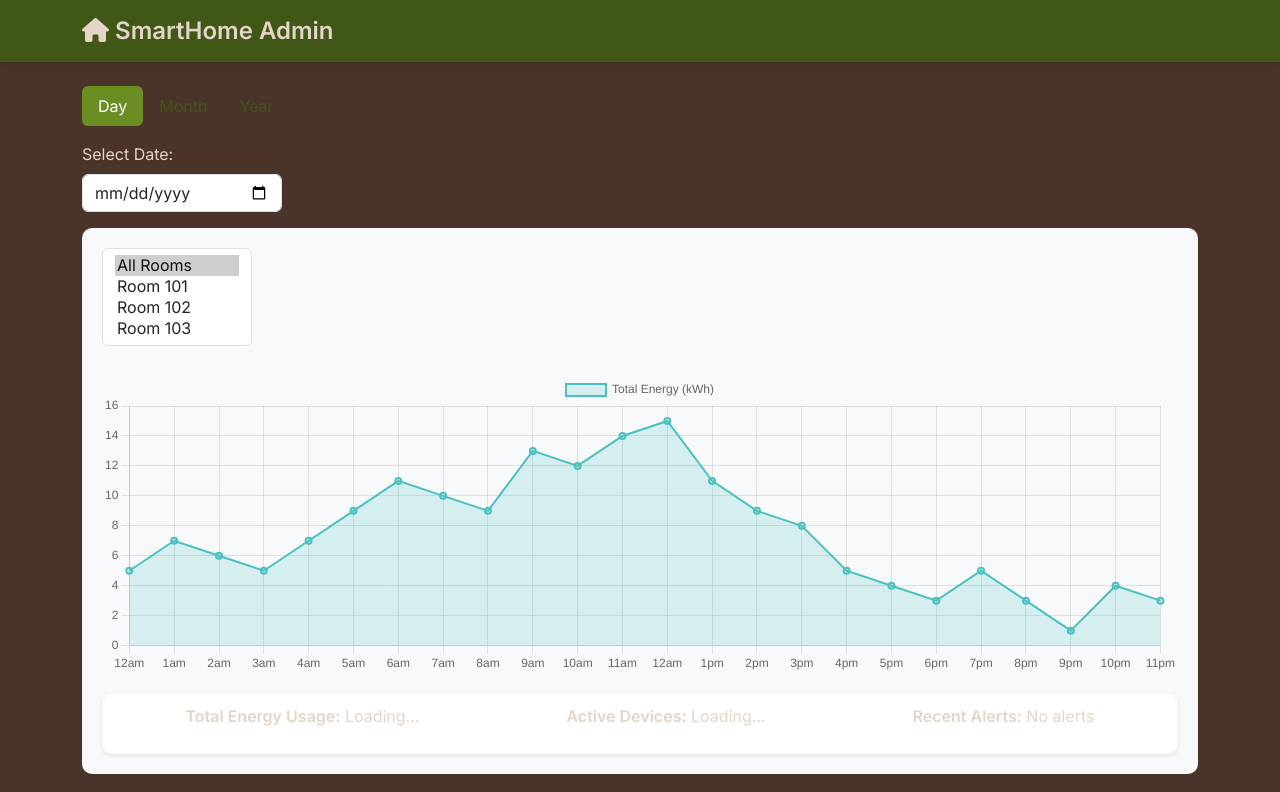
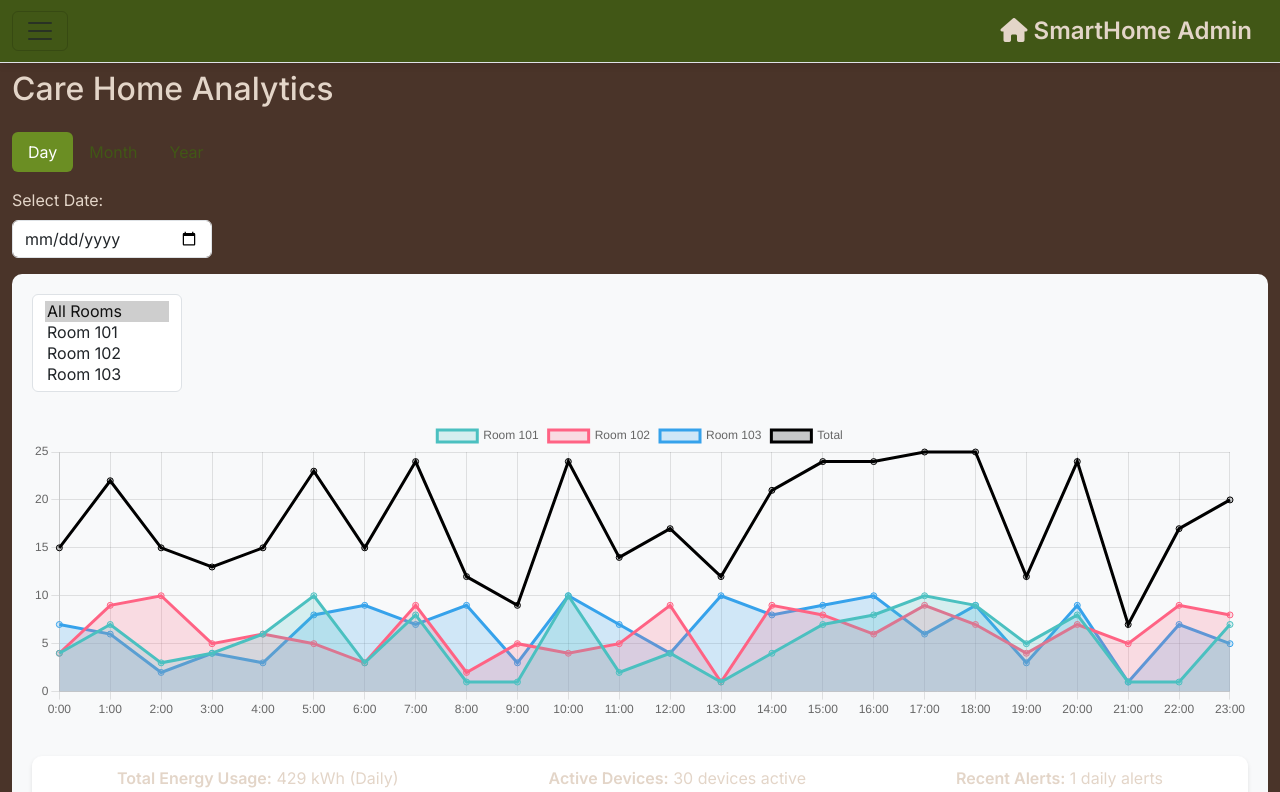
Before and after one commit to Mixonaut/pdproject, a plain HTML site: page SMART HOUSE SYSTEM/admin.html in a window 1280 px wide. Both pictures are taken after a click on the tab "Day". Shown: the top 792 px of the page. Drawn offline with nearby package versions, Linux system fonts and the light colour scheme.

Commit message:
updates admin page

```diff
--- a/SMART HOUSE SYSTEM/admin.html
+++ b/SMART HOUSE SYSTEM/admin.html
@@ -19,19 +19,81 @@
     <link rel="stylesheet" href="style.css" />
     <script src="https://cdn.jsdelivr.net/npm/chart.js"></script>
   </head>
+
   <body>
-    <nav class="navbar navbar-expand-lg navbar-light bg-light">
-      <div class="container">
-        <a class="navbar-brand" href="#"
-          ><i class="fas fa-home"></i> SmartHome Admin</a
+    <!-- NAVBAR -->
+    <nav class="navbar navbar-light bg-light fixed-top border-bottom">
+      <div class="container-fluid">
+        <!-- Hamburger button -->
+        <button
+          class="navbar-toggler"
+          type="button"
+          data-bs-toggle="offcanvas"
+          data-bs-target="#sidebarMenu"
+          aria-controls="sidebarMenu"
+          aria-label="Toggle navigation"
         >
+          <span class="navbar-toggler-icon"></span>
+        </button>
+        <a class="navbar-brand ms-2" href="#">
+          <i class="fas fa-home"></i> SmartHome Admin
+        </a>
       </div>
     </nav>
 
-    <div class="container mt-4">
-      <h2 class="mb-4">Admin Dashboard</h2>
+    <!-- OFFCANVAS SIDEBAR -->
+    <div
+      class="offcanvas offcanvas-start"
+      tabindex="-1"
+      id="sidebarMenu"
+      aria-labelledby="sidebarMenuLabel"
+      data-bs-scroll="true"
+      data-bs-backdrop="true"
+    >
+      <div class="offcanvas-header">
+        <h5 class="offcanvas-title" id="sidebarMenuLabel">Menu</h5>
+        <button
+          type="button"
+          class="btn-close text-reset"
+          data-bs-dismiss="offcanvas"
+          aria-label="Close"
+        ></button>
+      </div>
+      <div class="offcanvas-body">
+        <nav class="navbar-light">
+          <ul class="list-unstyled m-0">
+            <li>
+              <button
+                class="btn w-80 text-start py-3 border-bottom"
+                id="btnAnalytics"
+              >
+                <i class="fa fa-chart-line me-2"></i> Care Home Analytics
+              </button>
+            </li>
+            <li>
+              <button
+                class="btn w-80 text-start py-3 border-bottom"
+                id="btnRooms"
+              >
+                <i class="fa fa-bed me-2"></i> Resident Room Access
+              </button>
+            </li>
+            <li>
+              <button class="btn w-80 text-start py-3" id="btnUsers">
+                <i class="fa fa-user-cog me-2"></i> User Management
+              </button>
+            </li>
+          </ul>
+        </nav>
+      </div>
+    </div>
 
-      <!-- Nav Filters -->
+    <!-- MAIN CONTENT AREA -->
+    <div class="container-fluid" style="padding-top: 70px">
+      <!-- CARE HOME ANALYTICS SECTION -->
+      <div id="sectionAnalytics" class="d-none">
+        <h2 class="mb-4">Care Home Analytics</h2>
+        <!-- Time period nav pills -->
         <ul class="nav nav-pills mb-3" id="timePeriodNav" role="tablist">
           <li class="nav-item" role="presentation">
             <button
@@ -68,8 +130,8 @@
           </li>
         </ul>
 
-      <!-- chart filter options -->
-      <div class="mb-3" id="additionalFilters" style="display: none">
+        <!-- Additional filters -->
+        <div id="additionalFilters" style="display: none" class="mb-3">
           <!-- Filter for selecting day -->
           <div id="filterDay" style="display: none">
             <label for="dayInput" class="form-label">Select Date:</label>
@@ -83,7 +145,11 @@
           <!-- Filter for selecting month -->
           <div id="filterMonth" style="display: none">
             <label for="monthSelect" class="form-label">Select Month:</label>
-          <select class="form-select" id="monthSelect" style="max-width: 200px">
+            <select
+              class="form-select"
+              id="monthSelect"
+              style="max-width: 200px"
+            >
               <option value="1">January</option>
               <option value="2">February</option>
               <option value="3">March</option>
@@ -101,17 +167,23 @@
           <!-- Filter for selecting year -->
           <div id="filterYear" style="display: none">
             <label for="yearSelect" class="form-label">Select Year:</label>
-          <select class="form-select" id="yearSelect" style="max-width: 200px">
+            <select
+              class="form-select"
+              id="yearSelect"
+              style="max-width: 200px"
+            >
               <option value="2024">2024</option>
               <option value="2025" selected>2025</option>
             </select>
           </div>
         </div>
 
-      <!-- Combined Chart & Filters in One Section -->
         <div class="overview-container">
-        <!-- Rooms Dropdown (Toggling) -->
-        <div class="d-flex flex-wrap align-items-center mb-2" style="gap: 1rem">
+          <!-- Example Rooms Select (multiple) -->
+          <div
+            class="d-flex flex-wrap align-items-center mb-2"
+            style="gap: 1rem"
+          >
             <select
               id="roomsSelect"
               class="form-select d-inline-block"
@@ -125,7 +197,11 @@
             </select>
           </div>
 
-        <canvas id="energyChart" class="chart-container"></canvas>
+          <canvas
+            id="energyChart"
+            class="chart-container mb-3"
+            style="height: 300px"
+          ></canvas>
           <div class="stats-container">
             <p>
               <strong>Total Energy Usage:</strong>
@@ -140,10 +216,23 @@
             </p>
           </div>
         </div>
+      </div>
 
-      <!-- Resident Room Access -->
+      <!-- RESIDENT ROOM ACCESS SECTION -->
+      <div id="sectionRooms" class="d-none">
+        <h2 class="mb-4">Resident Room Access</h2>
+        <p>
+          View and manage which rooms are accessible. (Anomaly detection example
+          below.)
+        </p>
+
+        <div class="alert alert-info d-none" id="anomalyDetectionAlert">
+          <i class="fa fa-exclamation-circle me-2"></i>
+          <span id="anomalyMessage">Suspicious activity in Room 101!</span>
+        </div>
+
         <div class="card mb-4">
-        <div class="card-header">Resident Room Access</div>
+          <div class="card-header">Rooms Overview</div>
           <div class="card-body room-grid">
             <div class="room-button">Room 101</div>
             <div class="room-button">Room 102</div>
@@ -152,17 +241,29 @@
             <div class="room-button">Room 105</div>
           </div>
         </div>
+      </div>
 
-      <!-- User Management -->
+      <!-- USER MANAGEMENT SECTION -->
+      <div id="sectionUsers" class="d-none">
+        <h2 class="mb-4">User Management</h2>
+        <p>Add, edit, or remove users below.</p>
         <div class="card mb-4">
-        <div class="card-header">User Management</div>
+          <div class="card-header">Admin Tools</div>
           <div class="card-body">
-          <button class="btn btn-success">Add User</button>
-          <button class="btn btn-warning">Edit User</button>
-          <button class="btn btn-danger">Remove User</button>
+            <button class="btn btn-success me-2" id="btnAddUser">
+              Add User
+            </button>
+            <button class="btn btn-warning me-2" id="btnEditUser">
+              Edit User
+            </button>
+            <button class="btn btn-danger" id="btnRemoveUser">
+              Remove User
+            </button>
           </div>
         </div>
       </div>
+    </div>
+
     <script src="admin.js"></script>
     <script src="https://cdn.jsdelivr.net/npm/bootstrap@5.3.0/dist/js/bootstrap.bundle.min.js"></script>
   </body>
--- a/SMART HOUSE SYSTEM/admin.js
+++ b/SMART HOUSE SYSTEM/admin.js
@@ -1,102 +1,131 @@
-//Test Data for the graph
-const testDataDay = {
-  labels: [
-    "12am",
-    "1am",
-    "2am",
-    "3am",
-    "4am",
-    "5am",
-    "6am",
-    "7am",
-    "8am",
-    "9am",
-    "10am",
-    "11am",
-    "12am",
-    "1pm",
-    "2pm",
-    "3pm",
-    "4pm",
-    "5pm",
-    "6pm",
-    "7pm",
-    "8pm",
-    "9pm",
-    "10pm",
-    "11pm",
-  ],
-  totalUsage: [
-    5, 7, 6, 5, 7, 9, 11, 10, 9, 13, 12, 14, 15, 11, 9, 8, 5, 4, 3, 5, 3, 1, 4,
-    3,
-  ],
-  room101: [
-    1, 1, 1, 0.8, 1, 1.5, 2, 1, 1, 2, 2, 1, 1.5, 1, 2, 3, 2.2, 1, 3, 2, 2.1,
-    1.2, 0.8, 0.2,
-  ],
-  room102: [
-    1, 1, 1.2, 1, 1.1, 2, 2.3, 1, 1, 2, 2, 1, 1.5, 1, 2, 3, 2.2, 1, 1, 1.3, 1.1,
-    1.4, 0.3, 0.1,
-  ],
-  room103: [
-    0.9, 1.2, 1.1, 1.6, 2.0, 2.3, 2, 1, 1, 1.5, 1, 1.7, 1.2, 1.3, 1, 2.2, 2.2,
-    0.7, 2, 2, 2.1, 1.4, 0.2, 0.7,
-  ],
-};
+/*******************************************
+ * admin.js
+ *******************************************/
 
-const testDataMonth = {
-  labels: [
-    "1",
-    "2",
-    "3",
-    "4",
-    "5",
-    "6",
-    "7",
-    "8",
-    "9",
-    "10",
-    "11",
-    "12",
-    "13",
-    "14",
-    "15",
-    "16",
-    "17",
-    "18",
-    "19",
-    "20",
-    "21",
-    "22",
-    "23",
-    "24",
-    "25",
-    "26",
-    "27",
-    "28",
-    "29",
-    "30",
-  ],
-  totalUsage: [
-    50, 55, 60, 53, 62, 58, 54, 56, 57, 60, 50, 62, 50, 54, 53, 52, 56, 57, 54,
-    51, 54, 57, 64, 57, 54, 53, 56, 47, 56, 51,
-  ],
-  room101: [
-    12, 14, 13, 15, 16, 14, 13, 11, 12, 13, 14, 12, 13, 15, 12, 11, 9, 10, 12,
-    13, 11, 12, 14, 11, 12, 13, 15, 16, 13, 11,
-  ],
-  room102: [
-    11, 9, 14, 13, 12, 10, 12, 11, 12, 14, 11, 13, 16, 17, 11, 10, 7, 12, 11,
-    13, 11, 11, 11, 14, 10, 11, 10, 14, 11, 13,
-  ],
-  room103: [
-    9, 10, 12, 11, 13, 15, 14, 11, 12, 13, 14, 12, 13, 15, 12, 11, 9, 10, 12,
-    13, 11, 12, 14, 11, 12, 13, 15, 16, 13, 11,
-  ],
-};
+document.addEventListener("DOMContentLoaded", function () {
+  const sectionAnalytics = document.getElementById("sectionAnalytics");
+  const sectionRooms = document.getElementById("sectionRooms");
+  const sectionUsers = document.getElementById("sectionUsers");
 
-const testDataYear = {
-  labels: [
+  // Show Analytics by default
+  sectionAnalytics.classList.remove("d-none");
+
+  // Menu buttons
+  const btnAnalytics = document.getElementById("btnAnalytics");
+  const btnRooms = document.getElementById("btnRooms");
+  const btnUsers = document.getElementById("btnUsers");
+
+  // Add click events to switch sections
+  btnAnalytics.addEventListener("click", () => showSection("analytics"));
+  btnRooms.addEventListener("click", () => showSection("rooms"));
+  btnUsers.addEventListener("click", () => showSection("users"));
+
+  // Initialize Chart.js chart
+  initEnergyChart();
+
+  // Set initial chart and stats
+  setChartData("day");
+  updateStats("day");
+
+  const roomsSelect = document.getElementById("roomsSelect");
+  if (roomsSelect) {
+    roomsSelect.addEventListener("change", function () {
+      setChartData(currentPeriod);
+      updateStats(currentPeriod);
+    });
+  }
+});
+
+/*******************************************
+ * SECTION TOGGLING
+ *******************************************/
+
+function showSection(section) {
+  const sectionAnalytics = document.getElementById("sectionAnalytics");
+  const sectionRooms = document.getElementById("sectionRooms");
+  const sectionUsers = document.getElementById("sectionUsers");
+
+  // Hide all sections
+  sectionAnalytics.classList.add("d-none");
+  sectionRooms.classList.add("d-none");
+  sectionUsers.classList.add("d-none");
+
+  // Show the requested section
+  if (section === "analytics") {
+    sectionAnalytics.classList.remove("d-none");
+  } else if (section === "rooms") {
+    sectionRooms.classList.remove("d-none");
+  } else if (section === "users") {
+    sectionUsers.classList.remove("d-none");
+  }
+
+  // Close the offcanvas sidebar
+  const offcanvasElement = document.getElementById("sidebarMenu");
+  const offcanvasInstance = bootstrap.Offcanvas.getInstance(offcanvasElement);
+  if (offcanvasInstance) {
+    offcanvasInstance.hide();
+  }
+}
+
+/*******************************************
+ * CHART AND STATISTICS
+ *******************************************/
+
+let energyChart;
+let currentPeriod = "day"; // Track the current time period
+
+// Define colors for different room datasets
+const colors = [
+  "rgba(75,192,192,1)",
+  "rgba(255,99,132,1)",
+  "rgba(54,162,235,1)",
+  "rgba(255,206,86,1)",
+  "rgba(153,102,255,1)",
+  "rgba(255,159,64,1)",
+];
+
+function initEnergyChart() {
+  const ctx = document.getElementById("energyChart");
+  energyChart = new Chart(ctx, {
+    type: "line",
+    data: {
+      labels: [],
+      datasets: [],
+    },
+    options: {
+      responsive: true,
+      maintainAspectRatio: false,
+      scales: {
+        y: { beginAtZero: true },
+      },
+    },
+  });
+}
+
+//Used to select rooms for filtering chart data
+function getSelectedRoomsFromDropdown() {
+  const sel = document.getElementById("roomsSelect");
+  if (!sel) return [];
+
+  const chosen = Array.from(sel.options)
+    .filter((opt) => opt.selected)
+    .map((opt) => opt.value);
+
+  // Return all rooms
+  if (chosen.includes("All")) {
+    return ["101", "102", "103"];
+  }
+  return chosen;
+}
+
+// Outsource labels to this function so its easier to define chart labels
+function generateLabels(period) {
+  if (period === "day") {
+    return Array.from({ length: 24 }, (_, i) => `${i}:00`);
+  } else if (period === "month") {
+    return Array.from({ length: 30 }, (_, i) => `Day ${i + 1}`);
+  } else {
+    return [
       "Jan",
       "Feb",
       "Mar",
@@ -109,218 +138,194 @@ const testDataYear = {
       "Oct",
       "Nov",
       "Dec",
-  ],
-  totalUsage: [200, 215, 220, 210, 230, 240, 250, 245, 255, 260, 200, 210],
-  room101: [48, 52, 55, 50, 58, 60, 61, 61, 64, 66, 50, 52],
-  room102: [40, 42, 47, 44, 55, 56, 59, 58, 62, 55, 44, 46],
-  room103: [38, 40, 45, 41, 49, 50, 54, 50, 56, 53, 40, 42],
-};
-
-let energyChart;
-let currentPeriod = "day";
-
-//Retuns the test data for the time period specified
-function getChartData(period) {
-  switch (period) {
-    case "day":
-      return testDataDay;
-    case "month":
-      return testDataMonth;
-    case "year":
-      return testDataYear;
-    default:
-      return testDataDay;
+    ];
   }
 }
 
-//Uses Chart.js to create a chart of the test data
-function createChart(labels, datasets, chartType = "line") {
-  const ctx = document.getElementById("energyChart").getContext("2d");
+//Returns random data for each room
+function generateRoomData(room, period) {
+  const length = period === "day" ? 24 : period === "month" ? 30 : 12;
+  const maxUsage = period === "day" ? 10 : period === "month" ? 300 : 2000;
+  return Array.from({ length }, () => Math.floor(Math.random() * maxUsage + 1));
+}
+
+//sets the chart data with the correct corresponding type of chart
+function setChartData(period) {
+  const selectedRooms = getSelectedRoomsFromDropdown();
+  const newType = period === "day" ? "line" : "bar";
+  const ctx = document.getElementById("energyChart");
+
+  // Recreate chart if type changes
+  if (!energyChart || energyChart.config.type !== newType) {
     if (energyChart) {
       energyChart.destroy();
     }
-
     energyChart = new Chart(ctx, {
-    type: chartType,
+      type: newType,
       data: {
-      labels: labels,
-      datasets: datasets,
+        labels: [],
+        datasets: [],
       },
       options: {
         responsive: true,
         maintainAspectRatio: false,
         scales: {
-        y: {
-          beginAtZero: true,
-        },
+          y: { beginAtZero: true },
         },
       },
     });
   }
 
-// Creates a dataset for each room (test data)
-function getDatasets(dataObj, selectedRooms) {
-  let selectedDatasets = [];
-  // Dataset for all rooms selected
-  if (selectedRooms.includes("All")) {
-    selectedDatasets.push({
-      label: "Total Energy (kWh)",
-      data: dataObj.totalUsage,
-      borderColor: "rgba(75, 192, 192, 1)",
-      backgroundColor: "rgba(75, 192, 192, 0.2)",
-      borderWidth: 2,
-      fill: true,
+  const labels = generateLabels(period);
+
+  // Generate datasets for each selected room
+  const roomDatasets = selectedRooms.map((room, index) => ({
+    label: `Room ${room}`,
+    data: generateRoomData(room, period),
+    borderColor: colors[index % colors.length],
+    backgroundColor: colors[index % colors.length].replace("1)", "0.2)"),
+    fill: newType === "line",
+  }));
+
+  // Calculate total data for all rooms combined
+  const totalData = labels.map((_, i) =>
+    roomDatasets.reduce((sum, dataset) => sum + dataset.data[i], 0)
+  );
+  const totalDataset = {
+    label: "Total",
+    data: totalData,
+    type: "line",
+    borderColor: "rgba(0,0,0,1)",
+    backgroundColor: "rgba(0,0,0,0.2)",
+    fill: false,
+  };
+
+  // Update chart data
+  energyChart.data.labels = labels;
+  energyChart.data.datasets = [...roomDatasets, totalDataset];
+  energyChart.update();
+}
+
+//a maybe too elaborate way for randomising data totals (whoops)
+function updateStats(period) {
+  const datasets = energyChart.data.datasets;
+  const roomDatasets = datasets.filter((dataset) => dataset.label !== "Total");
+  const totalEnergy = roomDatasets.reduce(
+    (acc, dataset) => acc + dataset.data.reduce((sum, val) => sum + val, 0),
+    0
+  );
+  const periodText =
+    period === "day" ? "Daily" : period === "month" ? "Monthly" : "Yearly";
+  document.getElementById(
+    "energyUsage"
+  ).textContent = `${totalEnergy} kWh (${periodText})`;
+
+  const numRooms = roomDatasets.length;
+  const activeDevices = numRooms * 10;
+  document.getElementById(
+    "deviceStatus"
+  ).textContent = `${activeDevices} devices active`;
+
+  const alerts = Math.floor(Math.random() * 5);
+  document.getElementById(
+    "alerts"
+  ).textContent = `${alerts} ${periodText.toLowerCase()} alerts`;
+}
+
+/*******************************************
+ * TIME PERIOD & FILTERS
+ *******************************************/
+
+const dayTab = document.getElementById("day-tab");
+const monthTab = document.getElementById("month-tab");
+const yearTab = document.getElementById("year-tab");
+
+const additionalFilters = document.getElementById("additionalFilters");
+const filterDay = document.getElementById("filterDay");
+const filterMonth = document.getElementById("filterMonth");
+const filterYear = document.getElementById("filterYear");
+
+const dayInput = document.getElementById("dayInput");
+const monthSelect = document.getElementById("monthSelect");
+const yearSelect = document.getElementById("yearSelect");
+
+if (dayTab) {
+  dayTab.addEventListener("click", () => setActivePeriod("day"));
+}
+if (monthTab) {
+  monthTab.addEventListener("click", () => setActivePeriod("month"));
+}
+if (yearTab) {
+  yearTab.addEventListener("click", () => setActivePeriod("year"));
+}
+
+if (dayInput) {
+  dayInput.addEventListener("change", function () {
+    setChartData("day");
+    updateStats("day");
   });
 }
-  // Test rooms
-  if (selectedRooms.includes("101")) {
-    selectedDatasets.push({
-      label: "Room 101 (kWh)",
-      data: dataObj.room101,
-      borderColor: "rgba(255, 99, 132, 1)",
-      backgroundColor: "rgba(255, 99, 132, 0.2)",
-      borderWidth: 2,
-      fill: true,
+if (monthSelect) {
+  monthSelect.addEventListener("change", function () {
+    setChartData("month");
+    updateStats("month");
   });
 }
-  if (selectedRooms.includes("102")) {
-    selectedDatasets.push({
-      label: "Room 102 (kWh)",
-      data: dataObj.room102,
-      borderColor: "rgba(54, 162, 235, 1)",
-      backgroundColor: "rgba(54, 162, 235, 0.2)",
-      borderWidth: 2,
-      fill: true,
-    });
-  }
-  if (selectedRooms.includes("103")) {
-    selectedDatasets.push({
-      label: "Room 103 (kWh)",
-      data: dataObj.room103,
-      borderColor: "rgba(153, 102, 255, 1)",
-      backgroundColor: "rgba(153, 102, 255, 0.2)",
-      borderWidth: 2,
-      fill: true,
+if (yearSelect) {
+  yearSelect.addEventListener("change", function () {
+    setChartData("year");
+    updateStats("year");
   });
 }
 
-  return selectedDatasets; //Return list of datasets
+function setActivePeriod(period) {
+  dayTab.classList.remove("active");
+  monthTab.classList.remove("active");
+  yearTab.classList.remove("active");
+
+  if (period === "day") {
+    dayTab.classList.add("active");
+  } else if (period === "month") {
+    monthTab.classList.add("active");
+  } else {
+    yearTab.classList.add("active");
   }
 
-//Show/hide filters based on period.
-function displayFilters(period) {
-  const filterDay = document.getElementById("filterDay");
-  const filterMonth = document.getElementById("filterMonth");
-  const filterYear = document.getElementById("filterYear");
-  const additionalFilters = document.getElementById("additionalFilters");
+  currentPeriod = period; // Update current period
+  toggleFilter(period);
+  setChartData(period);
+  updateStats(period);
+}
 
+function toggleFilter(mode) {
+  additionalFilters.style.display = "block";
   filterDay.style.display = "none";
   filterMonth.style.display = "none";
   filterYear.style.display = "none";
-  additionalFilters.style.display = "block";
 
-  if (period === "day") {
+  if (mode === "day") {
     filterDay.style.display = "block";
-  } else if (period === "month") {
+  } else if (mode === "month") {
     filterMonth.style.display = "block";
-  } else if (period === "year") {
+  } else if (mode === "year") {
     filterYear.style.display = "block";
   }
 }
 
-function updateChart() {
-  //Month and year chart uses bar chart
-  let chartType = "line";
-  if (currentPeriod === "month" || currentPeriod === "year") {
-    chartType = "bar";
+/*******************************************
+ * USER MANAGEMENT TODO
+ *******************************************/
+
+const btnAddUser = document.getElementById("btnAddUser");
+const btnEditUser = document.getElementById("btnEditUser");
+const btnRemoveUser = document.getElementById("btnRemoveUser");
+
+if (btnAddUser) {
+  btnAddUser.addEventListener("click", function () {});
 }
-
-  // get chart data of current period
-  const dataObj = getChartData(currentPeriod);
-  //gets all selected rooms
-  const roomsSelect = document.getElementById("roomsSelect");
-  const selectedOptions = Array.from(roomsSelect.selectedOptions).map(
-    (o) => o.value
-  );
-  const rooms = selectedOptions.length > 0 ? selectedOptions : ["All"];
-
-  // get all datasets
-  const datasets = getDatasets(dataObj, rooms);
-
-  createChart(dataObj.labels, datasets, chartType); //create chart of current period selected
+if (btnEditUser) {
+  btnEditUser.addEventListener("click", function () {});
 }
-
-document.addEventListener("DOMContentLoaded", function () {
-  currentPeriod = "day"; //Current default
-  displayFilters(currentPeriod);
-
-  // default chart with line for day
-  createChart(testDataDay.labels, getDatasets(testDataDay, ["All"]), "line");
-
-  // setup nav for time period
-  const timePeriodNav = document.getElementById("timePeriodNav");
-  const navButtons = timePeriodNav.querySelectorAll(".nav-link");
-
-  navButtons.forEach((btn) => {
-    btn.addEventListener("click", (e) => {
-      e.preventDefault();
-      // remove active from all
-      navButtons.forEach((b) => b.classList.remove("active"));
-      btn.classList.add("active"); //make clicked button active
-
-      // get period
-      currentPeriod = btn.getAttribute("data-value");
-
-      // show/hide filters
-      displayFilters(currentPeriod);
-      updateChart();
-    });
-  });
-
-  // multi-select logic
-  const roomsSelect = document.getElementById("roomsSelect");
-  roomsSelect.addEventListener("mousedown", function (e) {
-    e.preventDefault();
-    const option = e.target;
-    if (option.tagName.toLowerCase() === "option") {
-      // toggle selection
-      option.selected = !option.selected;
-
-      // if All is selected unselect others
-      if (option.value === "All" && option.selected) {
-        Array.from(roomsSelect.options).forEach((opt) => {
-          if (opt.value !== "All") {
-            opt.selected = false;
+if (btnRemoveUser) {
+  btnRemoveUser.addEventListener("click", function () {});
 }
-        });
-      } else if (option.value !== "All" && option.selected) {
-        const allOpt = Array.from(roomsSelect.options).find(
-          (opt) => opt.value === "All"
-        );
-        if (allOpt && allOpt.selected) {
-          allOpt.selected = false;
-        }
-      }
-
-      updateChart();
-    }
-  });
-
-  // Filters
-  const dayInput = document.getElementById("dayInput");
-  const monthSelect = document.getElementById("monthSelect");
-  const yearSelect = document.getElementById("yearSelect");
-
-  // Add event listeners for changing charts
-  dayInput.addEventListener("change", () => {
-    updateChart();
-  });
-
-  monthSelect.addEventListener("change", () => {
-    updateChart();
-  });
-
-  yearSelect.addEventListener("change", () => {
-    updateChart();
-  });
-});
--- a/SMART HOUSE SYSTEM/style.css
+++ b/SMART HOUSE SYSTEM/style.css
@@ -377,3 +377,7 @@ input:checked + .toggle-slider:before {
 .nav-pills .nav-link.active {
   background-color: var(--positive-feedback);
 }
+
+.offcanvas {
+  max-width: 300px;
+}
```
Lines whose indentation alone changed are shown as unchanged.
